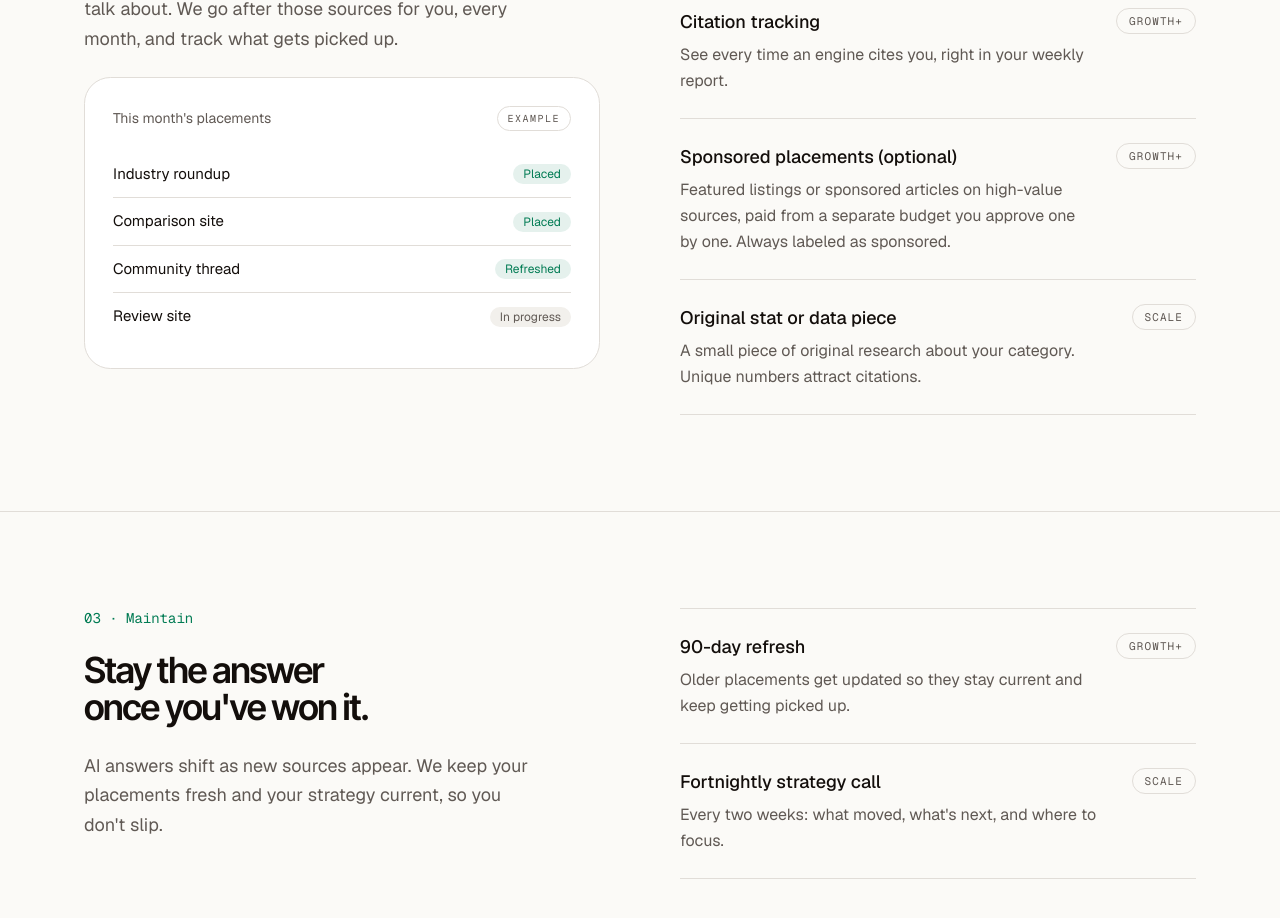
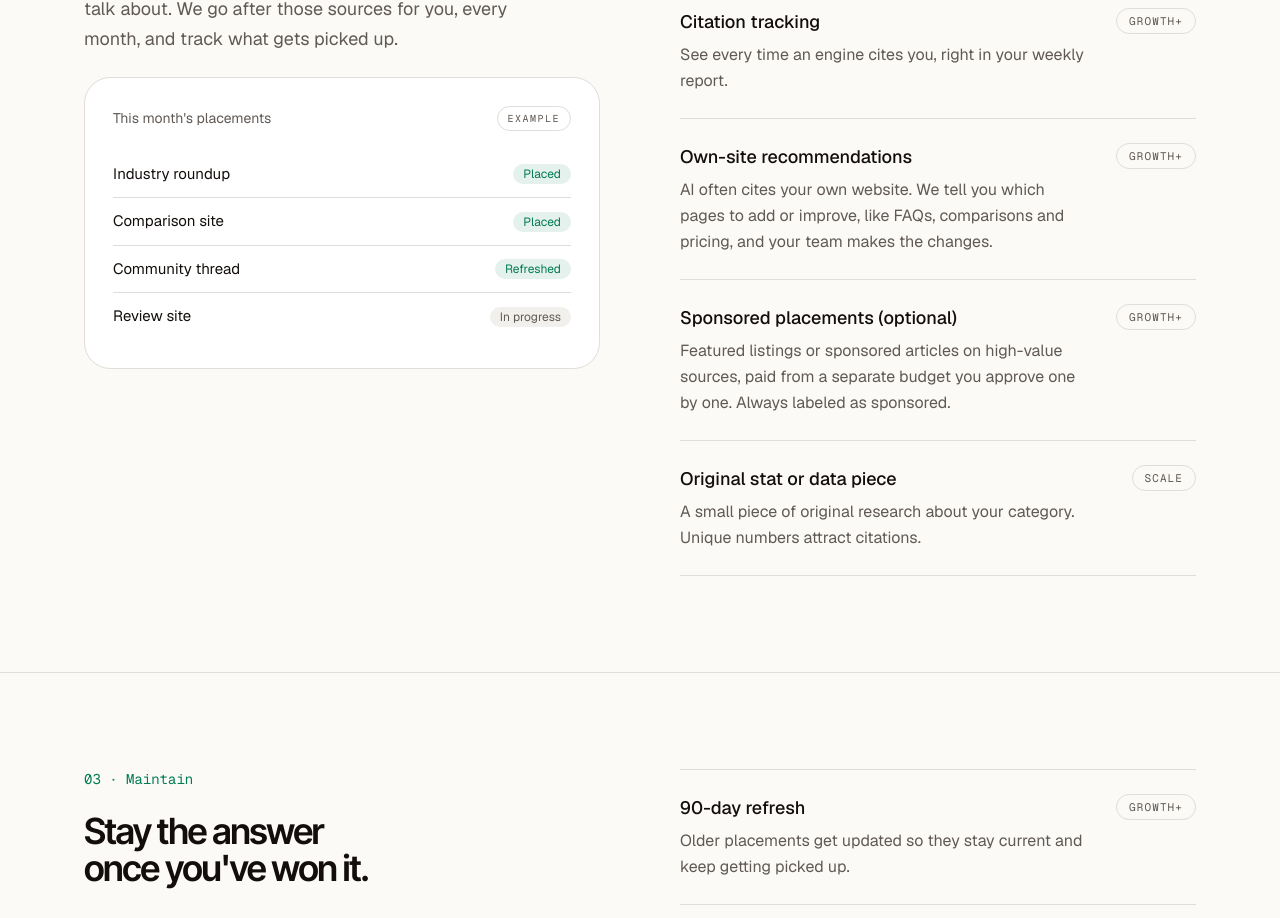
Before and after one commit to e74202-lgtm/aeo-agency-, a Next.js app: page /services in a window 1280 px wide. Shown: the part 1892-2810 px from the top of the page. Built offline with nearby package versions, Linux system fonts and the light colour scheme; no server answers.

Commit message:
Add own-site recommendations to Growth and Scale

```diff
--- a/src/app/how-it-works/page.tsx
+++ b/src/app/how-it-works/page.tsx
@@ -41,7 +41,7 @@ const steps = [
   {
     when: "Every month",
     title: "Build citations",
-    body: "We find the sources engines cite for your prompts and reach out every month to get you mentioned in them. Scale gets twice the outreach. Where it helps, we can add clearly labeled sponsored placements from a budget you approve. Engines decide what they cite, so we commit to the work and report the results.",
+    body: "We find the sources engines cite for your prompts and reach out every month to get you mentioned in them. Scale gets twice the outreach. We also tell you which pages on your own site to add or improve so engines can cite you directly. Where it helps, we can add clearly labeled sponsored placements from a budget you approve. Engines decide what they cite, so we commit to the work and report the results.",
     plan: "Growth+",
   },
   {
--- a/src/app/pricing/page.tsx
+++ b/src/app/pricing/page.tsx
@@ -26,6 +26,10 @@ const terms = [
     a: "Some high-value sources sell featured listings or sponsored articles. On Growth and Scale we can buy these for you from a separate placement budget that you approve in advance, one placement at a time. Sponsored placements are always clearly labeled as sponsored, and we never pay for reviews or disguised comments.",
   },
   {
+    q: "What are own-site recommendations?",
+    a: "AI engines often cite a brand's own website, so we tell you which pages to add or improve, like clear FAQs, comparison pages and pricing details, based on what your prompt runs show. You or your web team make the changes; we check whether engines start citing them.",
+  },
+  {
     q: "Why refresh placements every 90 days?",
     a: "AI engines favor sources that look current. Refreshing older placements keeps them fresh, so they keep getting picked up.",
   },
@@ -46,6 +50,7 @@ const comparison: { label: string | string[]; from: number }[] = [
     from: 2,
   },
   { label: "Optional sponsored placements (you approve each)", from: 2 },
+  { label: "Own-site recommendations (pages to add or fix)", from: 2 },
   { label: "90-day refresh + monthly prompt tuning", from: 2 },
   { label: "Original data piece + fortnightly strategy calls", from: 3 },
 ]
--- a/src/app/services/page.tsx
+++ b/src/app/services/page.tsx
@@ -36,6 +36,7 @@ const pillars: { id: string; label: string; title: string; intro: string; servic
     services: [
       { name: "Citation building", body: "Monthly outreach to the roundups, review sites, comparisons and threads AI engines cite most, to get you mentioned there. Scale gets twice the outreach.", plan: "Growth+" },
       { name: "Citation tracking", body: "See every time an engine cites you, right in your weekly report.", plan: "Growth+" },
+      { name: "Own-site recommendations", body: "AI often cites your own website. We tell you which pages to add or improve, like FAQs, comparisons and pricing, and your team makes the changes.", plan: "Growth+" },
       { name: "Sponsored placements (optional)", body: "Featured listings or sponsored articles on high-value sources, paid from a separate budget you approve one by one. Always labeled as sponsored.", plan: "Growth+" },
       { name: "Original stat or data piece", body: "A small piece of original research about your category. Unique numbers attract citations.", plan: "Scale" },
     ],
--- a/src/lib/site.ts
+++ b/src/lib/site.ts
@@ -114,6 +114,7 @@ export const plans: Plan[] = [
       "Citation building: monthly outreach to the sources AI cites most",
       "Citation tracking in your weekly report",
       "Optional sponsored placements: separate budget, you approve each one",
+      "Own-site recommendations: which pages to add or fix so AI cites you",
       "90-day refresh on older placements",
       "Prompt list tuned every month",
     ],
```
